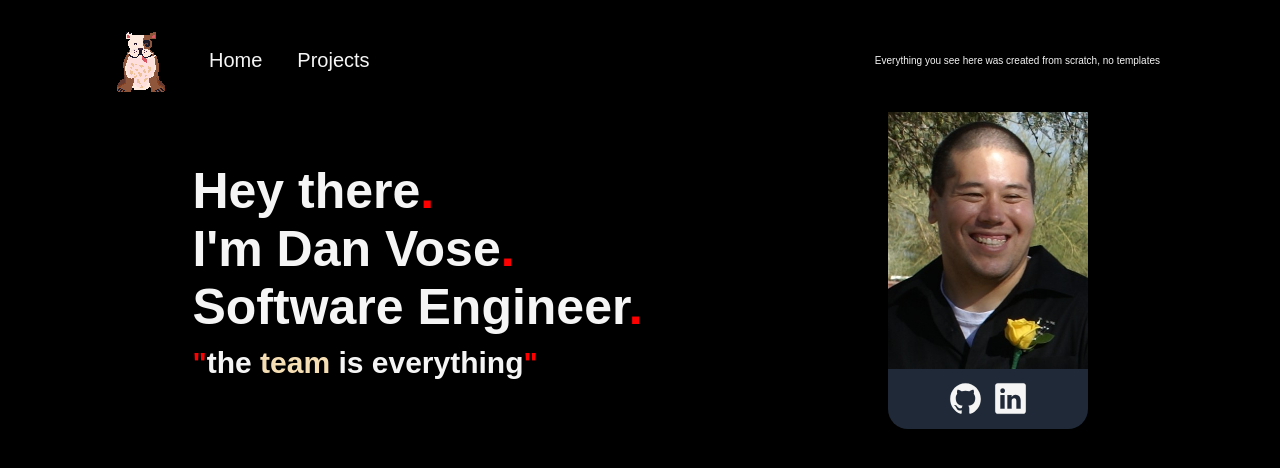
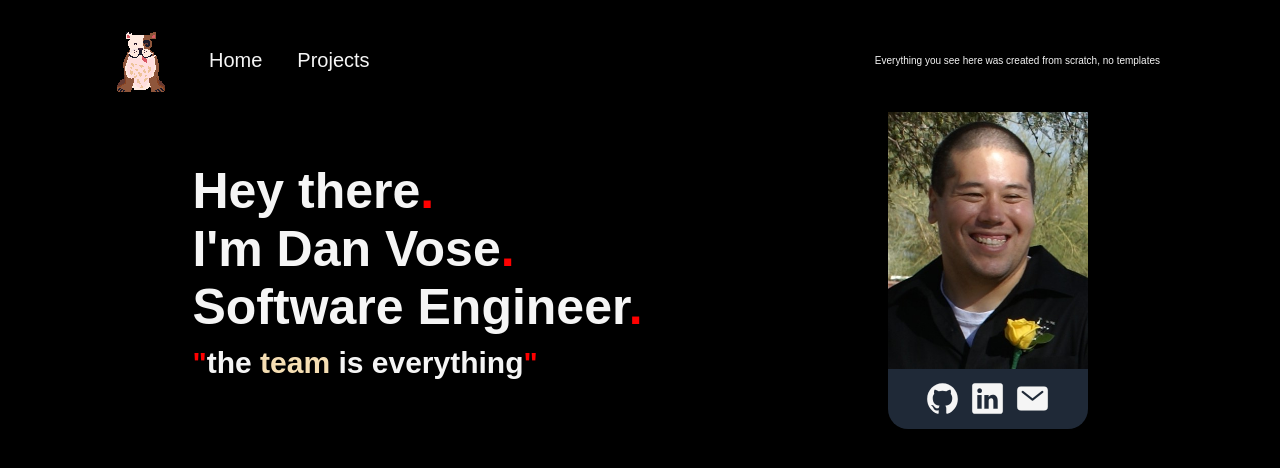
Before and after one commit to mightynumber2/mightynumber2.github.io, a plain HTML site: page index.html in a window 1280 px wide. Drawn offline with nearby package versions, Linux system fonts and the light colour scheme; a web font is replaced by a local one.

Commit message:
Add email icon to social links

```diff
--- a/index.html
+++ b/index.html
@@ -40,6 +40,7 @@
           <ul class="social-links">
             <li><a href="https://github.com/mightynumber2" target="_blank"><ion-icon class="social-imgs" name="logo-github"></ion-icon></a></li>
             <li><a href="#"><ion-icon class="social-imgs" name="logo-linkedin"></ion-icon></a></li>
+            <li><a href="#"><ion-icon class="social-imgs" name="mail"></ion-icon></a></li>
           </ul>
         </section>
       </aside>
```
